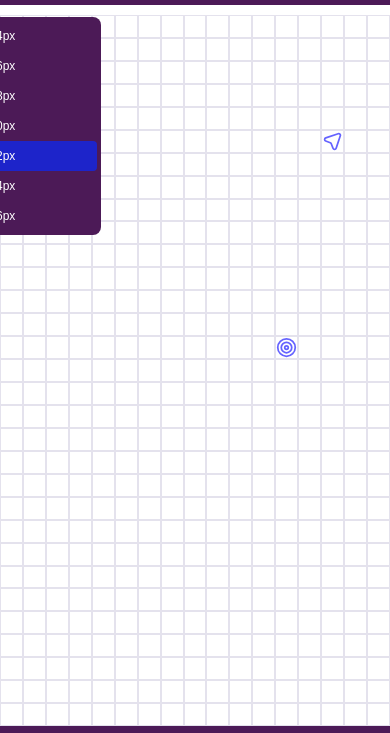
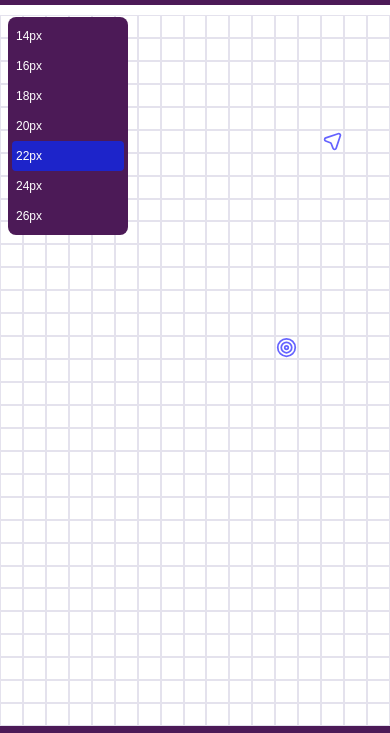
Before and after one commit to kuldeeptanwar1/PathFinding-Visualizer, a plain HTML site: page index.html in a window 390 px wide. Both pictures are taken after a click on the link "Pixel". Shown: the part 109-842 px from the top of the page. Drawn offline with Linux system fonts and the light colour scheme.

Commit message:
updated styling in pixels drop menu for moblie

```diff
--- a/css/style.css
+++ b/css/style.css
@@ -204,6 +204,10 @@ footer {
         padding: 8px 4px;
     }
 
+    .drop-box  .drop-menu{
+        right: auto;
+    }
+
     .guide-bar{
         display:none;
     }
```
